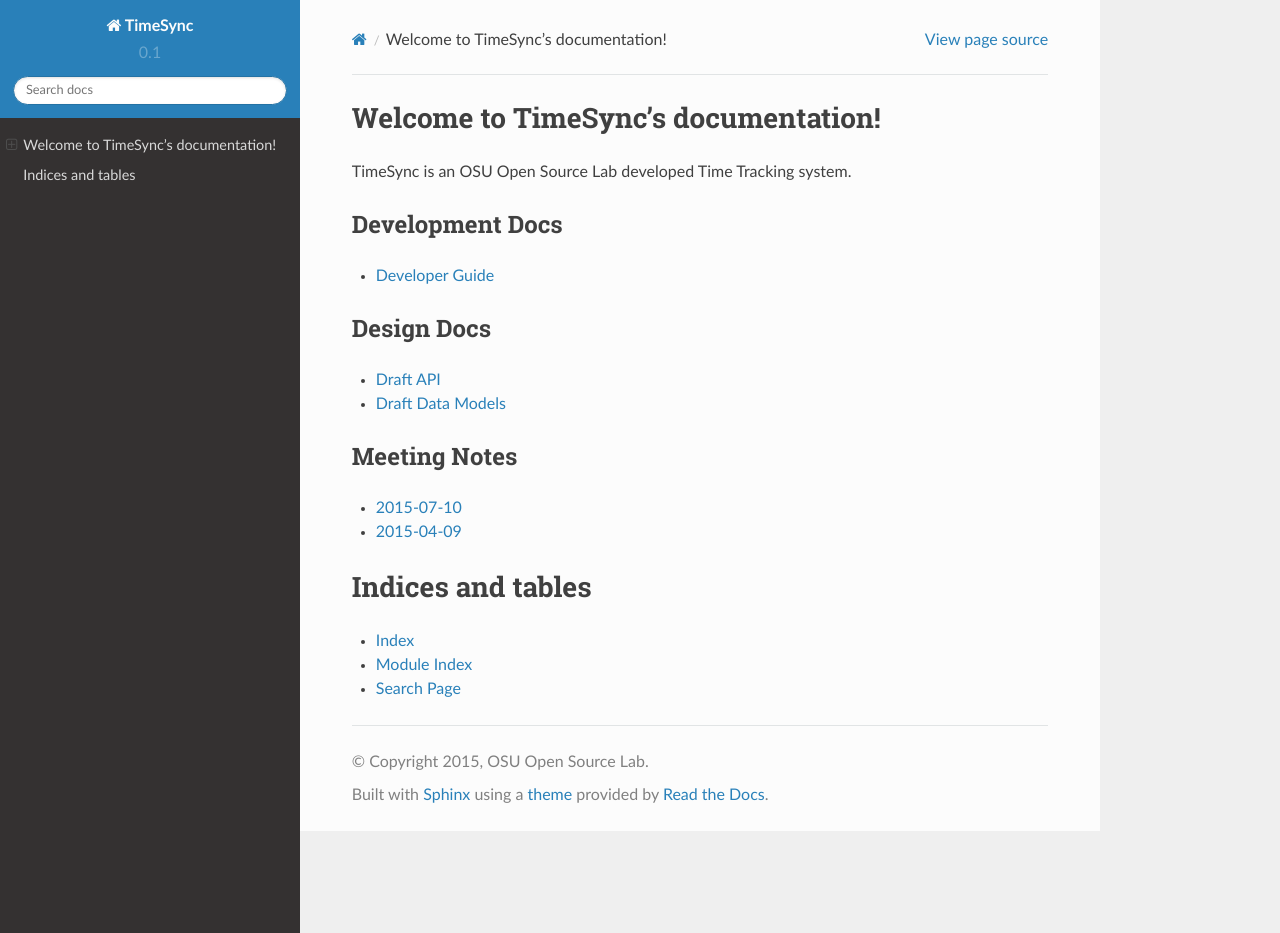
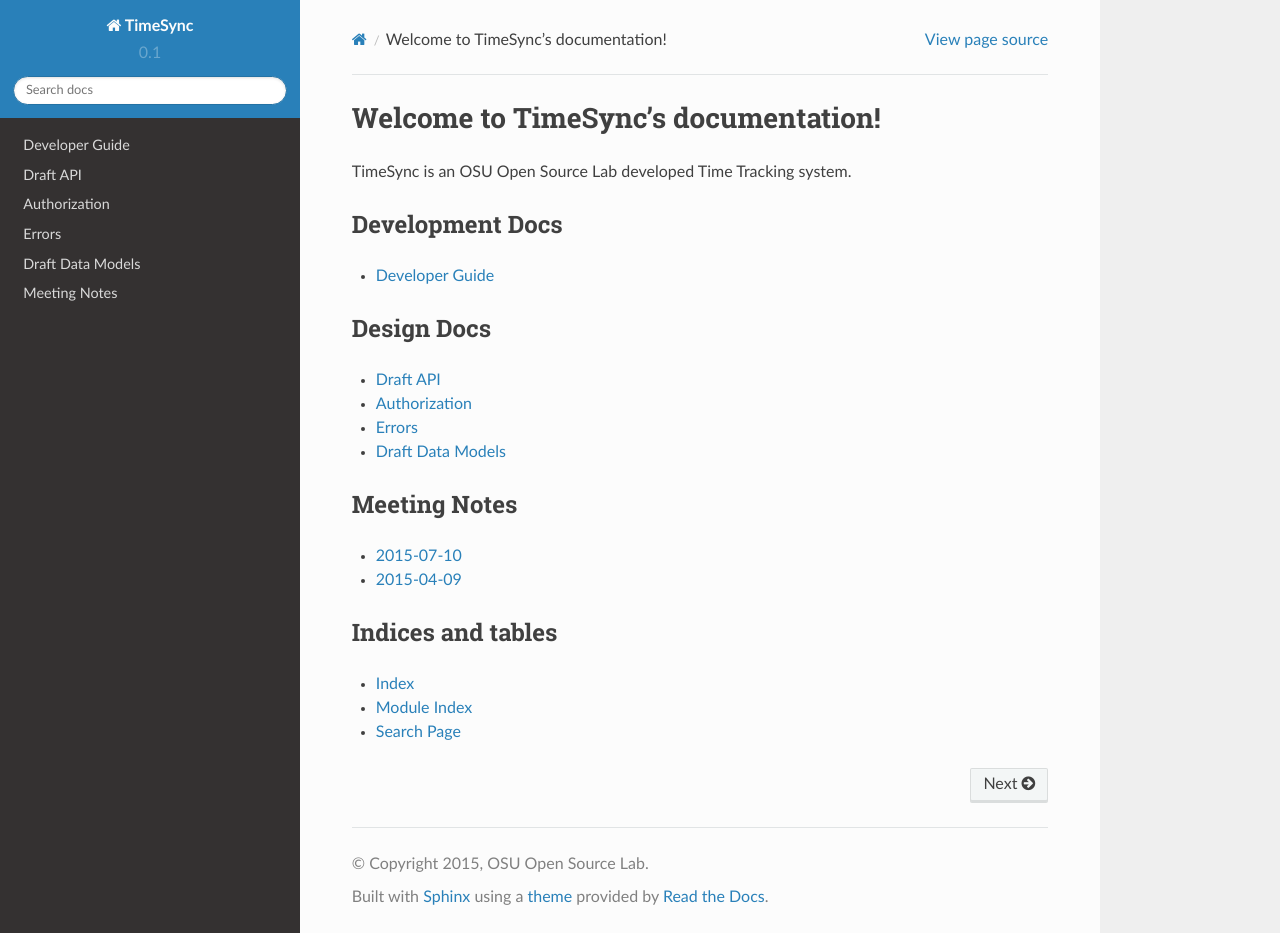
Before and after one commit to osuosl/timesync-node, a Sphinx documentation site: the page built from docs/source/index.rst, in a window 1280 px wide and 933 px high. Built offline with Sphinx 7.4.7 and the Read the Docs theme 2.0.0, drawn with Linux system fonts in a browser that asks for light colours.

Commit message:
Add toctree to index

```diff
--- a/docs/source/index.rst
+++ b/docs/source/index.rst
@@ -9,6 +11,8 @@ Development Docs
 Design Docs
 -----------
 * :ref:`draft-api`
+* :ref:`draft-auth`
+* :ref:`draft-errors`
 * :ref:`draft-models`
 
 
@@ -19,8 +23,19 @@ Meeting Notes
 
 
 Indices and tables
-==================
-
+------------------
 * :ref:`genindex`
 * :ref:`modindex`
 * :ref:`search`
+
+
+.. toctree::
+    :maxdepth: 3
+    :hidden:
+
+    Developer Guide <dev/development>
+    Draft API <design/draft_api>
+    Authorization <design/draft_auth>
+    Errors <design/draft_errors>
+    Draft Data Models <design/draft_models>
+    Meeting Notes <meetings/index>
```
Also changed, not shown: other parts of docs/source/index.rst (+2 -0 lines).
